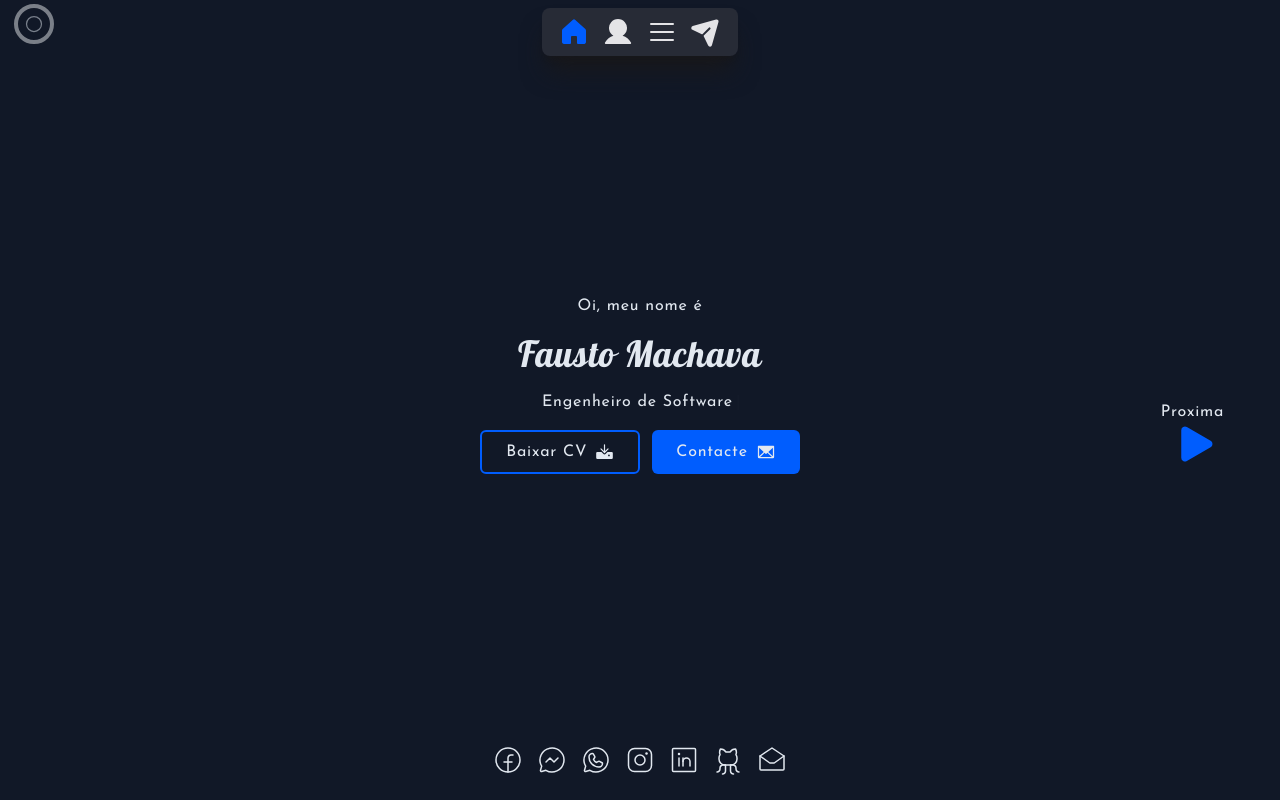
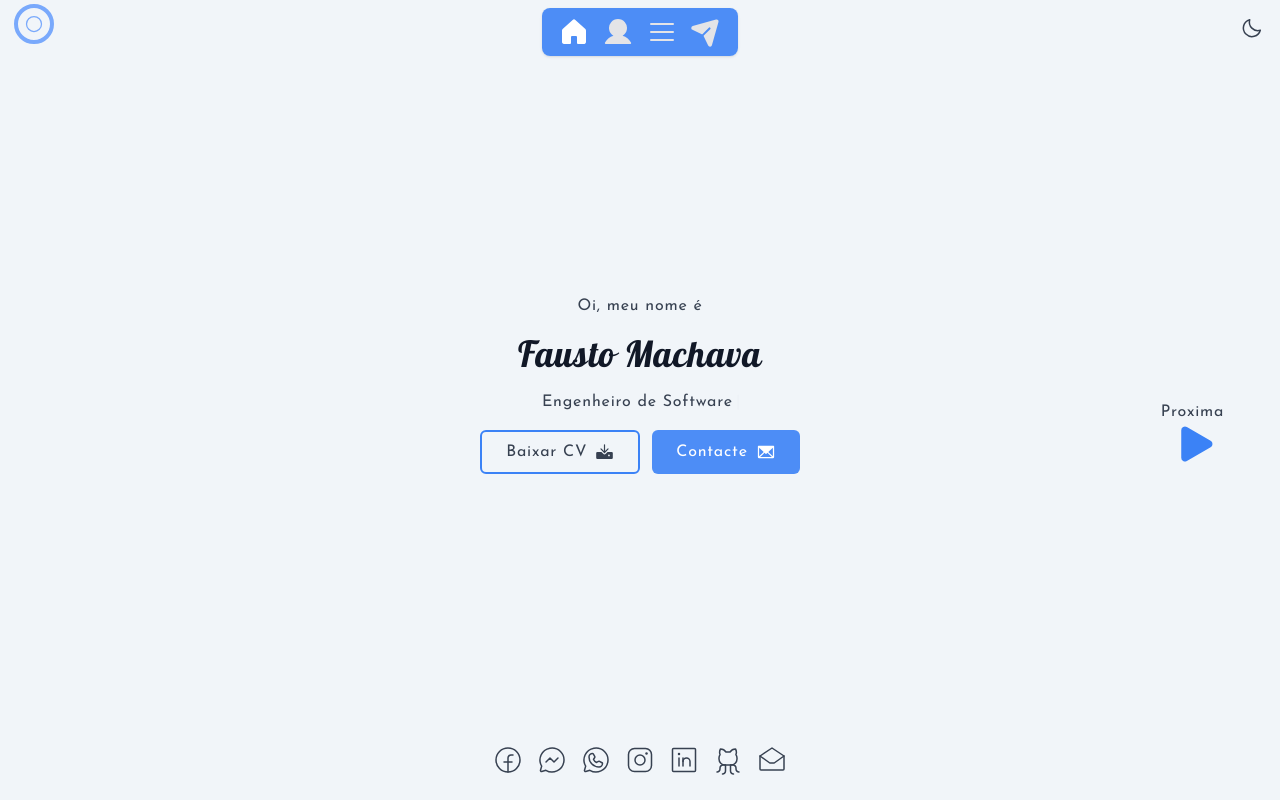
Before and after one commit to Faztudo-Machava/portifolio, a React (Vite) app: page / in a window 1280 px wide. Built offline with nearby package versions, Linux system fonts and the light colour scheme.

Commit message:
Adding dark and light mode to the portifolio

```diff
--- a/src/App.tsx
+++ b/src/App.tsx
@@ -3,11 +3,12 @@ import { Nav } from './components/Nav'
 import { RoutesComp } from './components/Routes';
 import { Cursor } from './components/Cursor';
 import { useKey } from './components/keyPressed';
+import { ThemeBtn } from './components/ThemeBtn';
 
 
 
 function App() {
-  function handle(){
+  function handle() {
     alert(`arrow clicked`);
   }
 
@@ -15,8 +16,9 @@ function App() {
 
   return (
     <>
+      <ThemeBtn />
       <Nav />
-      <Cursor classes='hidden md:flex'/>
+      <Cursor classes='hidden md:flex' />
       <RoutesComp />
       <Footer />
     </>
--- a/src/Global.css
+++ b/src/Global.css
@@ -25,9 +25,11 @@
 
 body {
     @apply
-        bg-gray-900
+        dark:bg-gray-900
+        bg-slate-100
         bg-no-repeat
-        text-slate-200
+        dark:text-slate-200
+        text-gray-700
         px-[2.1rem] pt-[1.5rem]
         tracking-wider
         h-screen
@@ -39,7 +41,11 @@ body {
 }
 
 h1, h2, h3, h4, h5, h6{
-    @apply font-lobster;
+    @apply font-lobster text-gray-900 dark:text-slate-50;
+}
+
+p{
+    @apply text-gray-700 dark:text-slate-200;
 }
 
 .btn-section{
@@ -72,5 +78,5 @@ body::-webkit-scrollbar-track {
 }
 
 body::-webkit-scrollbar-thumb {
-    @apply bg-blue-500 rounded-xl hover:bg-blue-700 transition-all;
+    @apply bg-principle-300 rounded-xl hover:bg-blue-700 transition-all;
 }
--- a/src/components/Cursor.tsx
+++ b/src/components/Cursor.tsx
@@ -33,9 +33,9 @@ export function Cursor({classes}: CursorProps) {
     return (
         <div
             style={{ position: "fixed", top: `${y}px`, left: `${x}px` }}
-            className={`h-10 w-10 rounded-full bg-transparent border-4 opacity-50 translate-x-[-50%] translate-y-[-50%] z-[-1] flex justify-center items-center ${classes}`}
+            className={`h-10 w-10 rounded-full bg-transparent border-4 opacity-50 translate-x-[-50%] translate-y-[-50%] z-[-1] flex justify-center items-center ${classes} border-principle-300`}
         >
-            <Circle size={20} className='animate-zoom'/>
+            <Circle size={20} className='animate-zoom' color="#005DFE"/>
         </div>
     )
 }
--- a/src/components/DownloadBtn.tsx
+++ b/src/components/DownloadBtn.tsx
@@ -3,7 +3,17 @@ import { Download } from "phosphor-react";
 export function DownloadCV(){
     return(
         <a href="https://drive.google.com/file/d/1LrfWnrZLdAvMElnv-ippmFfCKOQMVqOU/view?usp=sharing" target={'_blank'}
-            className='border-2 border-principle-300 hover:bg-principle-300 btn-section whitespace-nowrap gap-2'
+            className={`
+                border-2
+                border-blue-500
+                dark:border-principle-300
+                dark:hover:bg-principle-300
+                hover:bg-blue-500
+                hover:text-white
+                btn-section
+                whitespace-nowrap
+                gap-2
+                hover:bg-opacity-90`}
         >Baixar CV {<Download size={19} weight="fill"/>}</a>
     );
 }
--- a/src/components/FowardBtn.tsx
+++ b/src/components/FowardBtn.tsx
@@ -10,7 +10,7 @@ export function Foward({path, pathName}: fowardProps){
     return(
         <Link to={path} className='right-3 animate-direction-right direction-btn flex-row '>
             <p className='text-center mr-2'>Proxima</p>
-            <Triangle weight='fill' className='w-10 h-10 rotate-90 text-principle-300 2xl:w-28 2xl:h-28'/>
+            <Triangle weight='fill' className='w-10 h-10 rotate-90 text-blue-500 dark:text-principle-300 2xl:w-28 2xl:h-28'/>
         </Link>
     );
 }
--- a/src/components/Nav.tsx
+++ b/src/components/Nav.tsx
@@ -25,7 +25,7 @@ export function Nav() {
     return (
         <>
             <div className='flex flex-row justify-center fixed left-[50%] translate-x-[-50%] top-[1vh]'>
-                <div className="px-4 py-2 flex flex-row bg-zinc-700 bg-opacity-50 rounded-lg gap-3 shadow-xl shadow-zinc-900">
+                <div className="px-4 py-2 flex flex-row bg-blue-500 dark:bg-slate-700 bg-opacity-90 rounded-lg gap-3 shadow">
                     {Object.entries(routes).map(([key, item]) => {
                         return (
                             <NavLink
@@ -33,7 +33,7 @@ export function Nav() {
                                 to={item.path}
                                 className={
                                     ({ isActive }) =>
-                                        isActive ? 'text-principle-300' : 'text-zinc-200 hover:text-principle-300 hover:transition-colors hover:duration-300'
+                                        isActive ? 'dark:text-principle-300 text-white' : 'text-zinc-200 dark:text-zinc-200 dark:hover:text-principle-300 hover:text-white hover:transition-colors hover:duration-300'
                                 }
                             >
                                 {item.icon}
--- /dev/null
+++ b/src/components/ThemeBtn.tsx
@@ -0,0 +1,24 @@
+import { Lightbulb, Moon } from "phosphor-react";
+import { useEffect, useState } from "react";
+
+export function ThemeBtn(){
+
+    const [theme, setTheme] = useState<string>('light');
+    const colorTheme : string = theme === 'dark' ? 'light' : 'dark';
+    useEffect(()=>{
+        const root = window.document.documentElement;
+
+        theme === 'dark' ? root.classList.remove('light') : root.classList.remove('dark');
+        root.classList.add(theme);
+    }, [theme]);
+
+    return(
+        <div className="fixed top-4 right-4">
+            <span className="cursor-pointer" onClick={() => setTheme(colorTheme)}>
+                {theme === 'dark' ? <Lightbulb size={24} /> : <Moon size={24}/> }
+            </span>
+        </div>
+    )
+}
+
+//onClick={() => setTheme(colorTheme)}
--- /dev/null
+++ b/src/hook/UseDarkMode.tsx
@@ -0,0 +1,13 @@
+import { useEffect, useState } from 'react';
+
+export function UseDarkMode() {
+    const [theme, setTheme] = useState<string>('dark');
+    const colorTheme = theme === 'dark' ? 'light' : 'dark';
+    useEffect(()=>{
+        const root = window.document.documentElement;
+
+        root.classList.add(theme);
+    }, [theme]);
+
+    return [colorTheme, setTheme];
+}
--- a/src/pages/Home.tsx
+++ b/src/pages/Home.tsx
@@ -14,7 +14,7 @@ export function Home() {
             exit={{ opacity: 0 }}
             className='flex flex-col justify-center items-center h-[90vh] max-w-full'
         >
-            <p>Oi, meu nome é</p>
+            <p className=''>Oi, meu nome é</p>
             <h1 className='text-3xl md:text-4xl 2xl:text-8xl mt-4 2xl:mt-10 whitespace-nowrap'>
                 Fausto Machava
             </h1>
@@ -35,7 +35,15 @@ export function Home() {
                 <DownloadCV />
                 <a href='mailto:fasthymachava12@gmail.com'
                     target={'_blank'}
-                    className='bg-principle-300 hover:bg-blue-800 btn-section'
+                    className={`
+                        dark:bg-principle-300
+                        dark:hover:bg-blue-800
+                        bg-blue-500
+                        text-white
+                        hover:bg-blue-700
+                        btn-section
+                        hover:bg-opacity-90
+                        bg-opacity-90`}
                 >Contacte {<Envelope className='ml-2' size={20} weight='fill'/>} </a>
             </div>
             <Foward path='/About' pathName='About' />
--- a/tailwind.config.js
+++ b/tailwind.config.js
@@ -1,6 +1,6 @@
 module.exports = {
-    content: ["./src/**/*.tsx"],
-    darkMode: 'media',
+    content: ["./src/**/*.tsx", "./index.html"],
+    darkMode: 'class',
     theme: {
         extend: {
             screens: {
```
